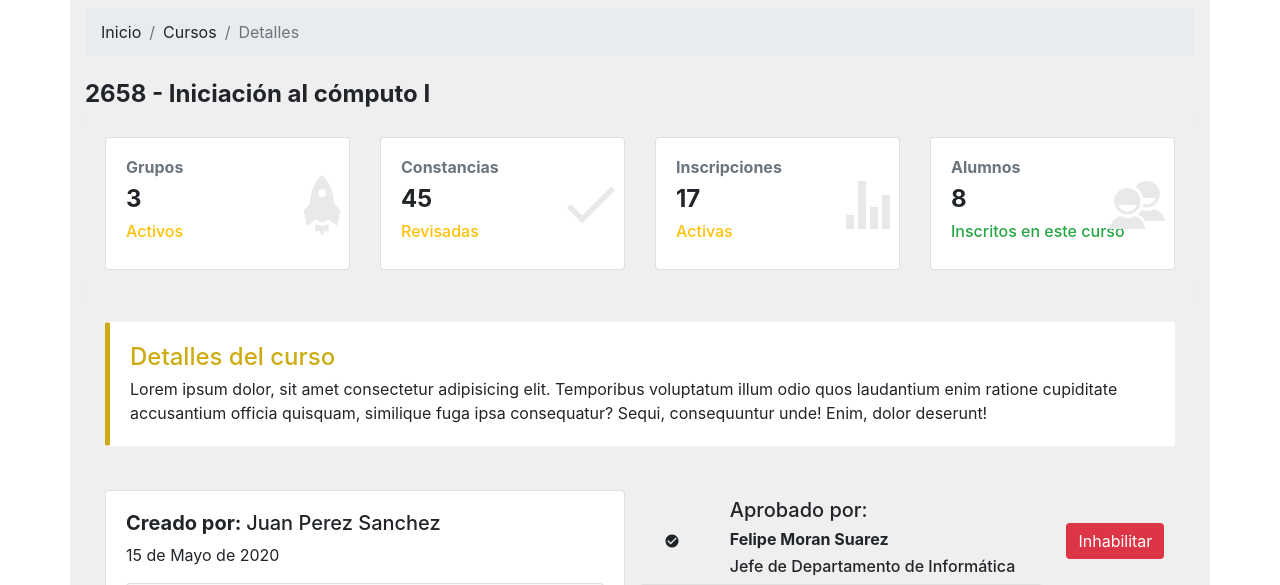
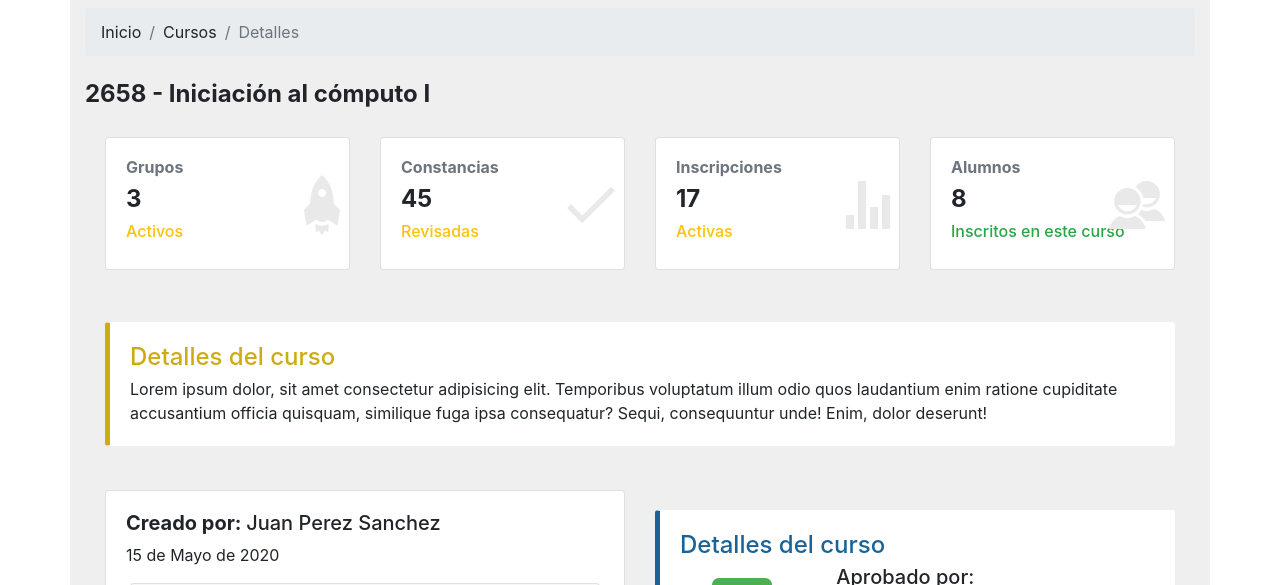
Before and after one commit to chrisPumita/fesc_cursos, a PHP site: the page made by app/view/admin/admin-detcursospanel-view.php in a window 1280 px wide. Shown: the top 585 px of the page. Run offline with PHP 8.4, Linux system fonts and the light colour scheme; the template is opened without the code that fills it, so the values that code supplies are empty; grey boxes are pictures that could not be loaded.

Commit message:
DETALLES CURSO 2 FRONT
Co-Authored-By: Christan RCSG <19921111+chrisPumita@users.noreply.github.com>

```diff
--- a/app/view/admin/admin-detcursospanel-view.php
+++ b/app/view/admin/admin-detcursospanel-view.php
@@ -76,11 +76,9 @@
 
 <!-- INICIA SECCION INFO DEL CURSO -->
 <section class="container bg-grey">
-    <!-- INICIA DESCRIPCION -->
-    <!-- FIN DESCRIPCION -->
     <div class="card bg-grey estadisticas">
         <div class="card-body py-1">
-            <div class="row">
+            <div class="row"> <!-- DETALLE DEL CURSO CALLOUT -->
                 <div class="col-lg-12">
                     <div class="callout callout-second">
                         <h4>Detalles del curso</h4>
@@ -88,19 +86,24 @@
                     </div>
                 </div>
             </div>
+
             <div class="row">
                 <!-- TARJETA DE INFO DEL CURSO -->
                 <div class="col-sm-6 py-4">
                     <div class="card">
                         <div class="card-body">
                             <div class="mx-auto">
+                                <div>
                                     <h5><strong>Creado por: </strong>Juan Perez Sanchez</h5>
                                     <p>15 de Mayo de 2020</p>
+                                </div>
+
+                                <div class="px-1">
                                     <div id="accordion">
                                         <div class="card">
                                             <div class="card-header" id="headingOne">
                                                 <h5 class="mb-0">
-                                            <button class="btn btn-link" data-toggle="collapse" data-target="#collapseOne" aria-expanded="true" aria-controls="collapseOne">
+                                                    <button class="btn text-primary" data-toggle="collapse" data-target="#collapseOne" aria-expanded="true" aria-controls="collapseOne">
                                                     Antecedentes
                                                     </button>
                                                 </h5>
@@ -115,7 +118,7 @@
                                         <div class="card">
                                             <div class="card-header" id="headingTwo">
                                                 <h5 class="mb-0">
-                                            <button class="btn btn-link collapsed" data-toggle="collapse" data-target="#collapseTwo" aria-expanded="false" aria-controls="collapseTwo">
+                                                    <button class="btn text-primary collapsed" data-toggle="collapse" data-target="#collapseTwo" aria-expanded="false" aria-controls="collapseTwo">
                                                     Objetivo
                                                     </button>
                                                 </h5>
@@ -129,7 +132,7 @@
                                         <div class="card">
                                             <div class="card-header" id="headingThree">
                                                 <h5 class="mb-0">
-                                            <button class="btn btn-link collapsed" data-toggle="collapse" data-target="#collapseThree" aria-expanded="false" aria-controls="collapseThree">
+                                                    <button class="btn text-primary collapsed" data-toggle="collapse" data-target="#collapseThree" aria-expanded="false" aria-controls="collapseThree">
                                                     Detalles
                                                     </button>
                                                 </h5>
@@ -143,45 +146,54 @@
                                             </div>
                                         </div>
                                     </div>
-                                <a href=""><button class="btn btn-primary btn-block" type="button">Editar información</button></a>
+                                </div>
                             </div>
                             <div class="mx-auto py-4">
+                            <a href=""><button class="btn btn-primary btn-block" type="button">Editar información</button></a>
+                            <hr>
                                 <h6><strong>PDF del temario descargable</strong></h6>
-                                <div class="btn-group">
-                                    <button class="btn btn-primary w-100 aling-self-center">
-                                        <i class="icon arrow-down-circle-outline mr-2 lead"></i>Descargar
-                                    </button>
-                                    <button class="btn btn-primary w-100 aling-self-center">
-                                        <i class="icon ion-md-cloud-upload mr-2 lead"></i>Subir
-                                    </button>
-                                    <button class="btn btn-primary w-100 aling-self-center">
-                                        <i class="icon ion-md-cloud-upload mr-2 lead"></i>Ver
-                                    </button>
+                                <div class="row">
+                                    <div class="col-md-4">
+                                        <a href="#" class="btn btn-primary btn-block">Descargar</a>
+                                    </div>
+                                    <div class="col-md-4">
+                                    <a href="#" class="btn btn-primary btn-block">Subir</a>
+                                    </div>
+                                    <div class="col-md-4">
+                                    <a href="#" class="btn btn-primary btn-block">Ver</a>
                                     </div>
                                 </div>
                             </div>
                         </div>
                     </div>
+                </div>
+
                 <!-- TARJETA DE BANNER -->
-                <div class="col-sm-6">
-                    <div class="row py-3">
+                <div class="col-sm-6 py-4">
+                    <div class="row">
                         <div class="container">
-                        <div class="row">
+                            <div class="">
+                                <div class="callout callout-primary">
+                                    <h4>Detalles del curso</h4>
+                                    <div class="d-flex">
                                         <div class="m-auto">
-                                <i class="icon ion-md-checkmark-circle"></i>
+                                            <img src="../../assets/img/ok.svg" width="60" alt="svg ok">
                                         </div>
                                         <div class="m-auto">
                                             <h5>Aprobado por:</h5>
                                             <h6><strong> Felipe Moran Suarez</strong></h6>
                                             <h6>Jefe de Departamento de Informática</h6>
                                         </div>
+                                    </div>
                                     <div class="m-auto">
                                         <a href="#" class="btn btn-danger btn-block">Inhabilitar</a>
                                     </div>
                                  </div>
+
                             </div>
                         </div>
-                    <div class="row">
+                    </div>
+                    <div class="">
                         <div class="card">
                             <img src="http://www.rrhhdigital.com/userfiles/CURSO-EXCEL-RRHHDIGITAL.jpg" class="card-img-top" alt="...">
                             <div class="card-body">
@@ -198,8 +210,8 @@
                             </div>
                         </div>
                     </div>
-
                 </div>
+                <!-- FIN TARJETA BANNER -->
             </div>
         </div>
     </div>
```
Also changed, not shown: app/assets/img/ok.svg (added). Lines whose indentation alone changed are shown as unchanged.
